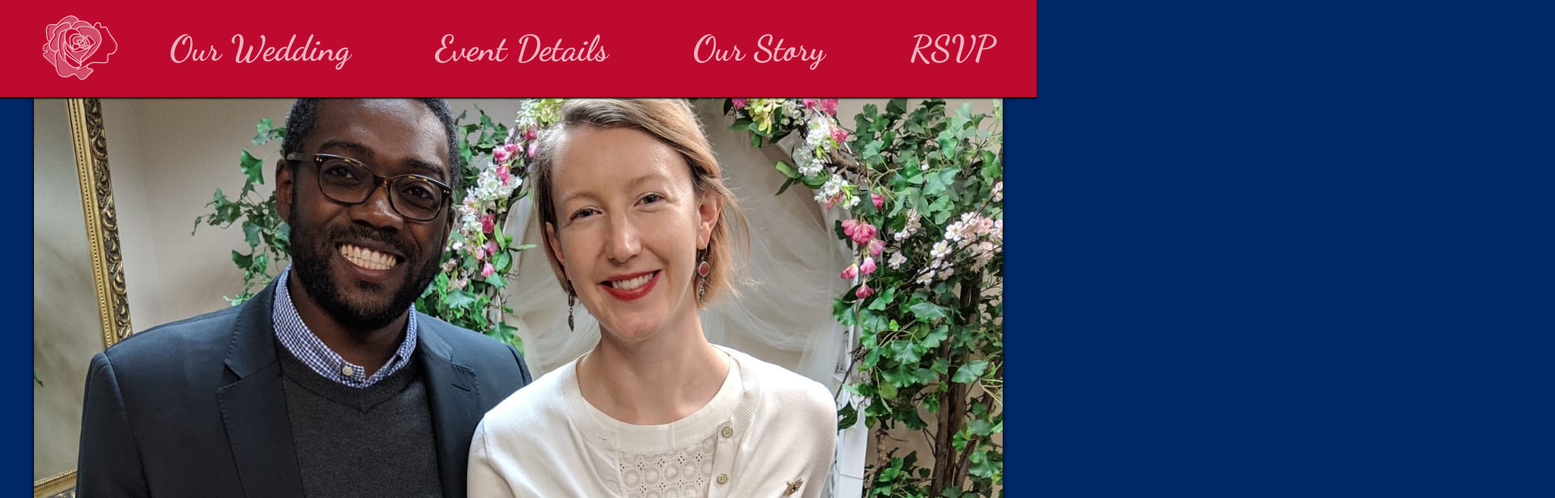
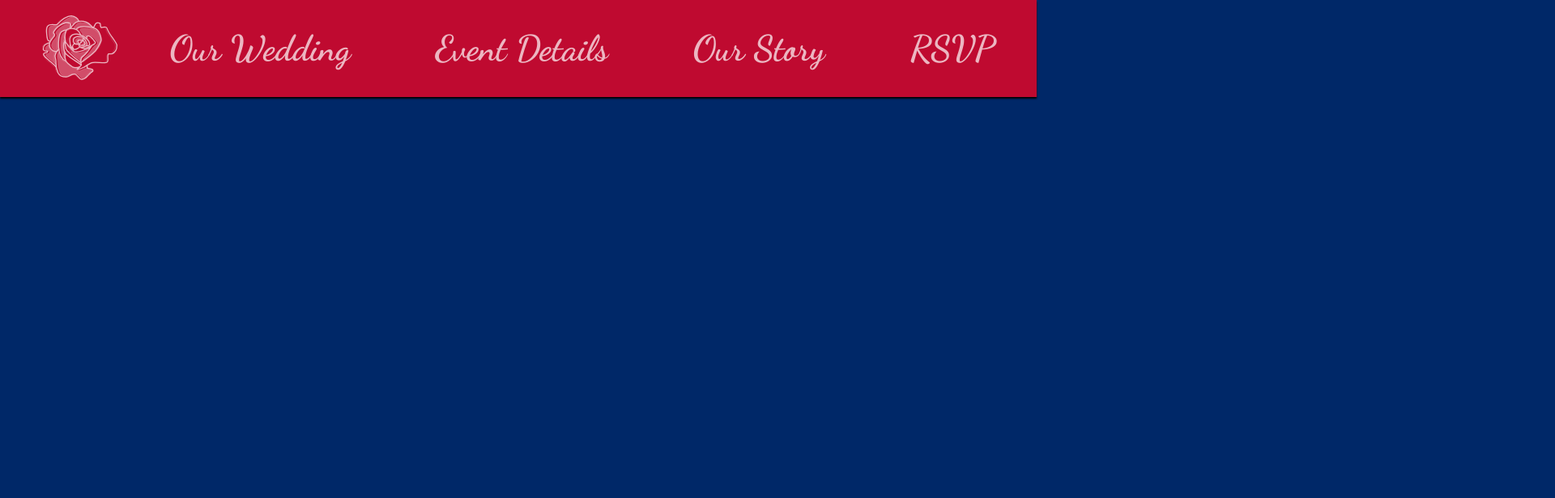
Before and after one commit to HelenHMaher/privatandflorence, a React (Create React App) app: page / in a window 1280 px wide. Shown: the top 616 px of the page at 81% size, 1920 px wide, since content can reach past the window. Built offline with nearby package versions, Linux system fonts and the light colour scheme.

Commit message:
editing background for welcome

```diff
--- a/src/App.css
+++ b/src/App.css
@@ -72,10 +72,7 @@ html {
   display: inline-block;
   background-image: url(./photos/engagement.jpg) center;
   background-size: cover;
-}
-
-.main-image img {
-  box-shadow: 0 0 7px;
+  height: 100vh;
 }
 
 .title {
--- a/src/welcome/index.js
+++ b/src/welcome/index.js
@@ -3,20 +3,10 @@ import React from "react";
 export const Welcome = () => {
   return (
     <section id="welcome" className="welcome">
-      <div className="main-image">
-        <figure id="main-image">
-          <img
-            id="engagement-photo"
-            src={require("../photos/engagementPhoto.jpg")}
-            alt="Florence and Private on their engagement"
-          />
-        </figure>
-      </div>
       <div className="title">
         <h1>Privat and Florence</h1>
         <p>August 21, 2021</p>
       </div>
-
       <div className="email">
         <form id="form" action="__">
           <div className="email-feild">
@@ -39,7 +29,7 @@ export const Welcome = () => {
             />
             <img
               id="roseimage"
-              onclick="submitForm()"
+              /*onclick="submitForm()"*/
               src={require("../photos/roseicon.svg")}
               alt="rose icon"
             />
```
